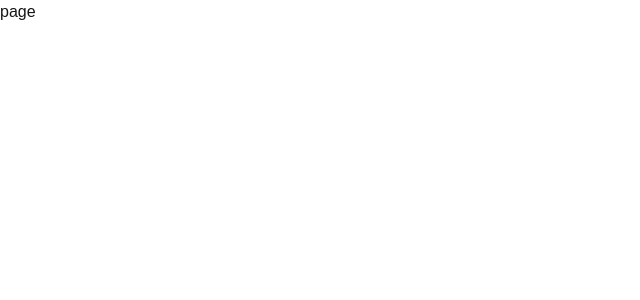
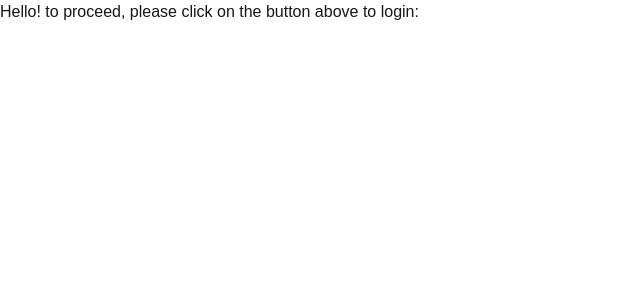
Before and after one commit to LucasAnselmo044/Pomodoro2, a Next.js app: page / in a window 1280 px wide. Shown: the top 300 px of the page, without its empty margins (0-640 px from the left). Built offline with nearby package versions, Linux system fonts and the light colour scheme.

Commit message:
next auth added

```diff
--- a/package.json
+++ b/package.json
@@ -10,6 +10,7 @@
   },
   "dependencies": {
     "next": "15.3.4",
+    "next-auth": "^5.0.0-beta.29",
     "postcss": "^8.5.6",
     "react": "^19.0.0",
     "react-dom": "^19.0.0",
--- /dev/null
+++ b/src/app/api/auth/[...nextauth]/route.ts
@@ -0,0 +1,3 @@
+import { handlers } from "@/lib/auth";
+
+export const { GET, POST } = handlers;
--- a/src/app/dashboard.tsx
+++ b/src/app/dashboard/page.tsx
@@ -1,6 +1,8 @@
 "use client";
 
 import { useEffect, useState } from "react";
+import { auth } from "@/lib/auth";
+import { redirect } from "next/navigation";
 
 const TEMPOS = {
   pomodoro: 25 * 60,
@@ -10,7 +12,9 @@ const TEMPOS = {
 
 type Modo = keyof typeof TEMPOS;
 
-export default function Dashboard() {
+export default async function Dashboard() {
+  const session = await auth();
+  if (!session) redirect("/");
   const [pomodorosConcluidos, setPomodorosConcluidos] = useState(0);
   const [modoAtual, setModoAtual] = useState<Modo>("pomodoro");
   const [tempo, setTempo] = useState(TEMPOS["pomodoro"]);
--- a/src/app/page.tsx
+++ b/src/app/page.tsx
@@ -1,3 +1,5 @@
 export default function page() {
-  return <div>page</div>;
+  return (
+    <div>Hello! to proceed, please click on the button above to login:</div>
+  );
 }
--- /dev/null
+++ b/src/lib/auth.ts
@@ -0,0 +1,6 @@
+import NextAuth from "next-auth";
+import Google from "next-auth/providers/google";
+
+export const { handlers, signIn, signOut, auth } = NextAuth({
+  providers: [Google],
+});
```
Also changed, not shown: src/lib/utils.ts (renamed from src/libs/utils.ts), 1 other file (tests, documents, lock files or other folders).
